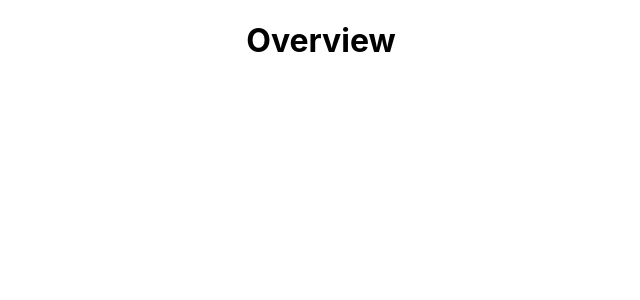
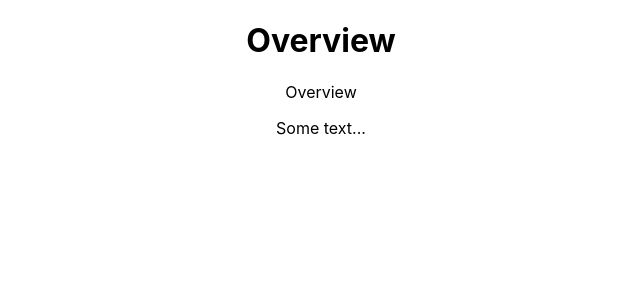
Before and after one commit to 4-en/aikoweb, a React (Create React App) app in the folder react/: page /test in a window 1280 px wide. Shown: the top 300 px of the page, without its empty margins (319-959 px from the left). Built offline with nearby package versions, Linux system fonts and the light colour scheme; the HTML template or start-up script is replaced by a standard one.

Commit message:
added some empty components

```diff
--- a/react/src/components/Overview.js
+++ b/react/src/components/Overview.js
@@ -6,8 +6,14 @@ import { BrowserRouter as Router, Routes, Route, Link } from "react-router-dom";
 
 function Overview() {
     return (
-        <div>
-            <h1>Overview</h1>
+        <div className="overview-container">
+            <div className="overview-header">
+                <h1>Overview</h1>
+            </div>
+            <div className="overview-body">
+                <p>Overview</p>
+                <p>Some text...</p>
+            </div>
         </div>
     )
 };
```
Also changed, not shown: react/src/components/Navbar.js (added, +18 -0 lines).
